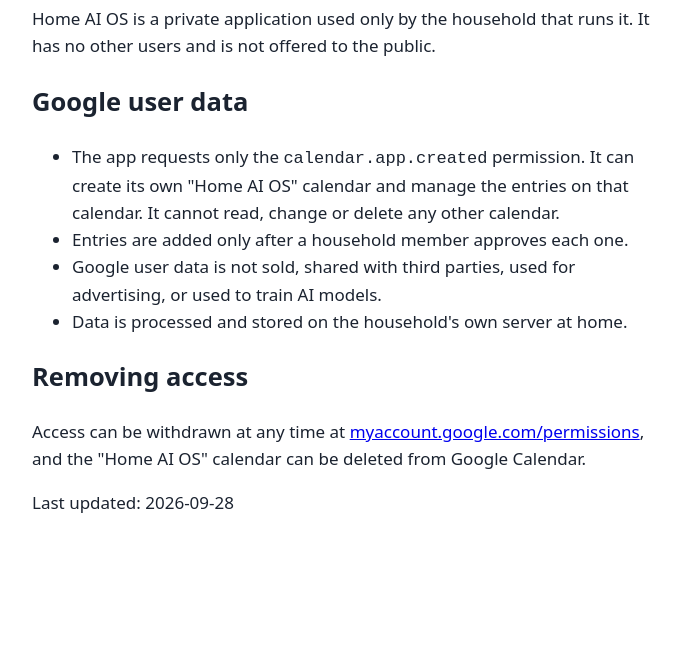
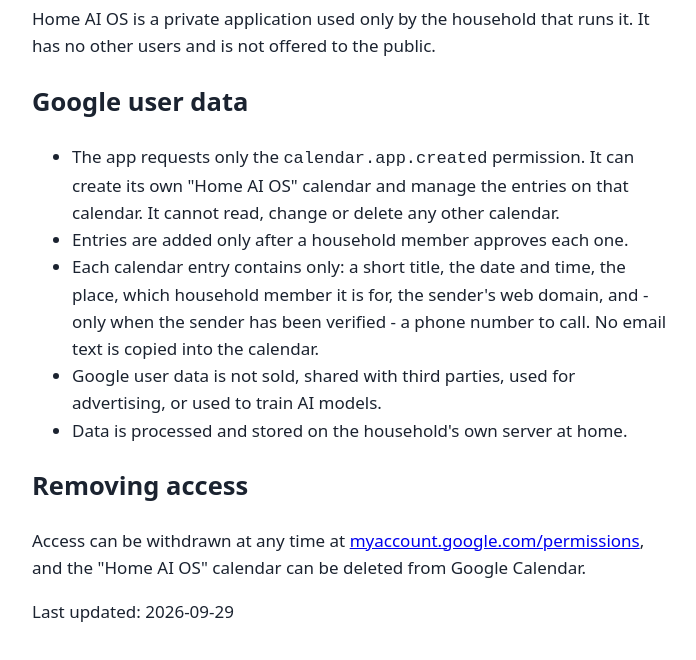
Before and after one commit to drrichter-ai/drrichter-ai.github.io, a plain HTML site: page privacy.html in a window 1280 px wide. Shown: the part 120-780 px from the top of the page, without its empty margins (288-984 px from the left). Drawn offline with Linux system fonts and the light colour scheme.

Commit message:
Privacy policy: list exactly what goes into calendar entries

```diff
--- a/privacy.html
+++ b/privacy.html
@@ -12,6 +12,9 @@
 own "Home AI OS" calendar and manage the entries on that calendar. It cannot read, change or
 delete any other calendar.</li>
 <li>Entries are added only after a household member approves each one.</li>
+<li>Each calendar entry contains only: a short title, the date and time, the place, which
+household member it is for, the sender's web domain, and - only when the sender has been
+verified - a phone number to call. No email text is copied into the calendar.</li>
 <li>Google user data is not sold, shared with third parties, used for advertising, or used to
 train AI models.</li>
 <li>Data is processed and stored on the household's own server at home.</li>
@@ -20,5 +23,5 @@
 <p>Access can be withdrawn at any time at
 <a href="https://myaccount.google.com/permissions">myaccount.google.com/permissions</a>,
 and the "Home AI OS" calendar can be deleted from Google Calendar.</p>
-<p>Last updated: 2026-09-28</p>
+<p>Last updated: 2026-09-29</p>
 </body></html>
```
